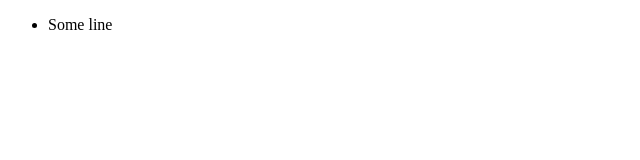
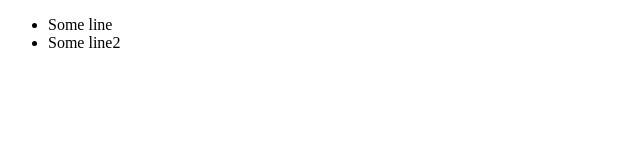
Before and after one commit to Jollion81/practicing-git, a plain HTML site: page index.html in a window 1280 px wide. Shown: the full height of the page, 0-640 px from the left. Drawn offline with Linux system fonts and the light colour scheme.

Commit message:
add one more line

```diff
--- a/index.html
+++ b/index.html
@@ -13,6 +13,9 @@
                 <li>
                     Some line
                 </li>
+                <li>
+                    Some line2
+                </li>
             </ul>
         </nav>
     </head>
```
